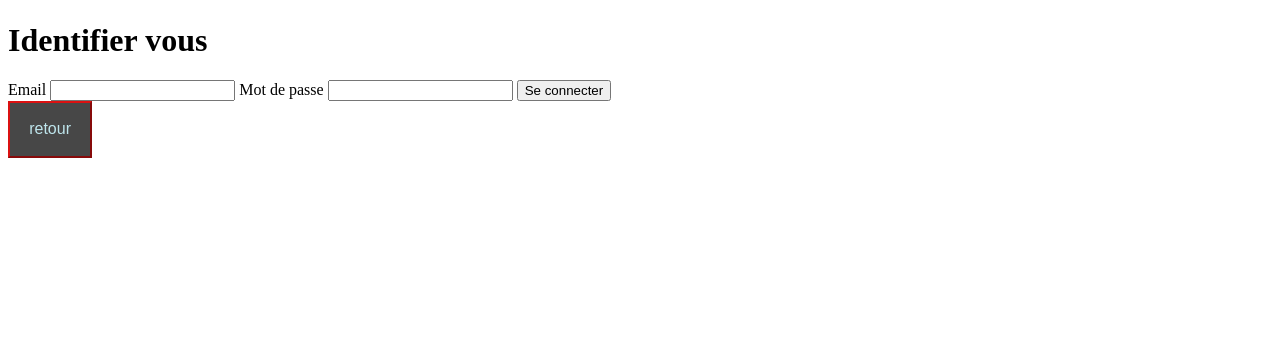
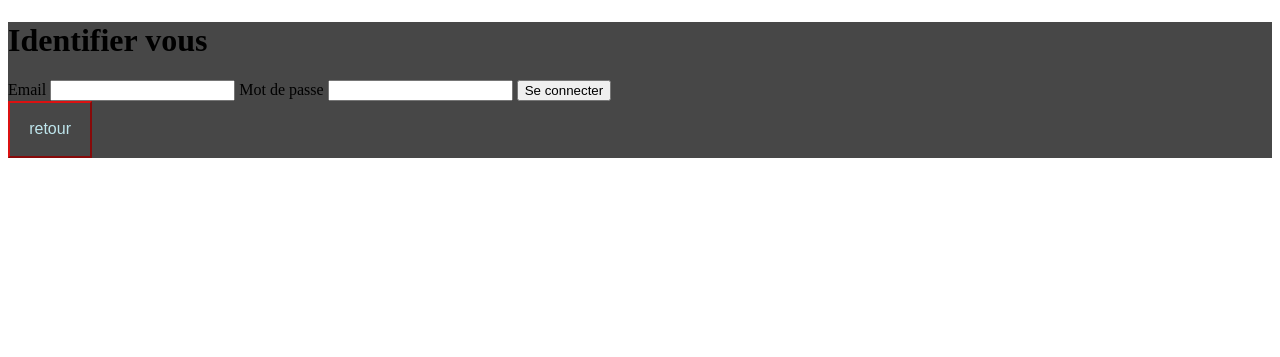
Before and after one commit to esomly19/Atelier_Mediathek, a PHP site: template MediaNet_Usagers/src/Views/Connexion.html.twig in a window 1280 px wide. Shown: the part 70-427 px from the top of the page. Run offline with PHP 8.4, Linux system fonts and the light colour scheme; the template is opened without the code that fills it, so the values that code supplies are empty; style sheets or scripts are compiled from the project's sources; some libraries are stand-ins or nearby versions.

Commit message:
css interface usager mais plus au gout de thomas

```diff
--- a/MediaNet_Usagers/src/Views/Connexion.html.twig
+++ b/MediaNet_Usagers/src/Views/Connexion.html.twig
@@ -6,6 +6,7 @@
 
 {% block content %}
 
+	<div class="container">
 		<h1>Identifier vous</h1>
 
 		<form action="{{ path_for('connexion') }}" method="post">
@@ -22,5 +23,5 @@
 		</form>
 
 		<button class="boutton"><a href="{{path_for('accueil')}}">retour</a></button>
-
+	<div>
 {% endblock %}
--- /dev/null
+++ b/MediaNet_Usagers/src/css/connexion.css
@@ -0,0 +1,5 @@
+.container {
+  background-color: #474747;
+}
+
+/*# sourceMappingURL=connexion.css.map */
--- a/MediaNet_Usagers/src/css/interface.css
+++ b/MediaNet_Usagers/src/css/interface.css
@@ -1,7 +1,7 @@
 .boutton {
   background-color: #474747;
-  color: black;
-  border-color: black;
+  color: #1b535d;
+  border-color: #bee5ec;
   font-size: 1.7em;
   padding: 0.2em;
 }
@@ -14,7 +14,7 @@
   display: flex;
   justify-content: center;
   background-color: #474747;
-  border-bottom: solid 4px #db1111;
+  border-bottom: solid 4px #bee5ec;
 }
 .navbar :hover {
   background-color: black;
--- a/MediaNet_Usagers/src/scss/connexion.scss
+++ b/MediaNet_Usagers/src/scss/connexion.scss
@@ -0,0 +1,8 @@
+$blanc_mais_pas_vraiment : rgb(190, 229, 236);
+$rouge : rgb(219, 17, 17);
+$noir : black;
+$sombre : rgb(71, 71, 71);
+
+.container{
+    background-color: $sombre;
+}
--- a/MediaNet_Usagers/src/scss/interface.scss
+++ b/MediaNet_Usagers/src/scss/interface.scss
@@ -37,7 +37,7 @@ $droite : flex-end;
     $tp_succes : succes;
 
 .boutton{
-    @include stylebouton($s_classic,$noir,$sombre,$t_medium);
+    @include stylebouton($s_classic,$blanc_mais_pas_vraiment,$sombre,$t_medium);
 }
 
 .navbar{
@@ -48,7 +48,7 @@ $droite : flex-end;
     display: flex;
     @include justify($centre);
     @include navcouleur($sombre);
-    border-bottom: solid 4px $rouge;
+    border-bottom: solid 4px $blanc_mais_pas_vraiment;
 }
 
 button {
@@ -81,6 +81,7 @@ button {
 .alert-info{
     @include typealert($tp_informative);
 }
+
 
 #footer {
     position: fixed;
```
Also changed, not shown: img/mediatheque-2.jpg (added), img/mediatheque-3.jpeg (added), img/mediatheque-ferme-buisson.JPG (added), img/mediatheque.jpg (added), 2 other files. Lines whose indentation alone changed are shown as unchanged.
